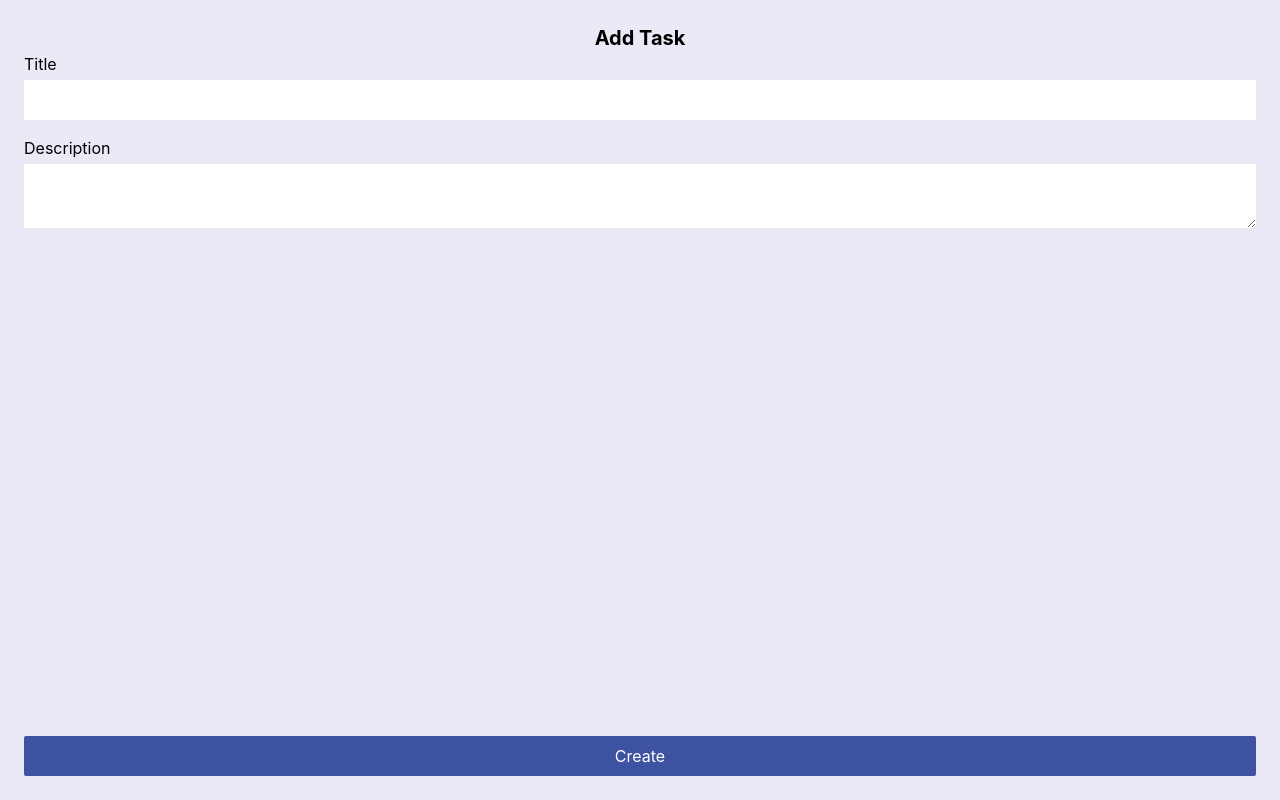
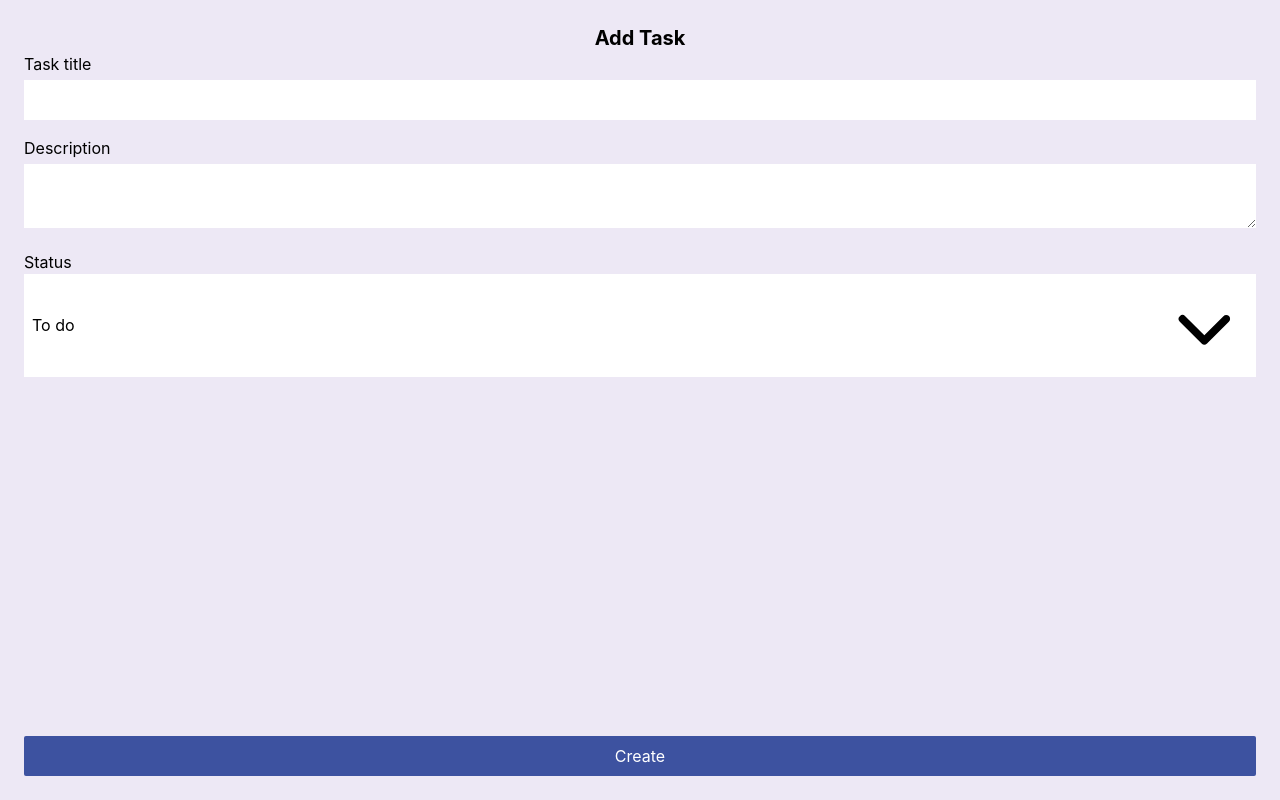
Before and after one commit to dennyp/tasktrack, a React (Create React App) app in the folder client/: page / in a window 1280 px wide. Both pictures are taken after a click on the link 640 px from the left and 768 px from the top of the page. Built offline with nearby package versions, Linux system fonts and the light colour scheme.

Commit message:
adding custom combobox

```diff
--- a/client/src/components/AddTask.jsx
+++ b/client/src/components/AddTask.jsx
@@ -8,19 +8,29 @@ import {
   Textarea,
 } from '@headlessui/react'
 import React from 'react'
+import CustomCombobox from './CustomCombobox'
 
+const statuses = [
+  { id: 1, name: 'To do' },
+  { id: 2, name: 'In progress' },
+  { id: 3, name: 'Done' },
+]
 const AddTask = () => {
   return (
     <>
       <Fieldset>
         <Legend className="text-xl font-bold text-center">Add Task</Legend>
         <Field className="mb-4">
-          <Label className="block text-md">Title</Label>
-          <Input className="w-full mt-1 py-2" name="title" />
+          <Label className="block text-md">Task title</Label>
+          <Input className="w-full mt-1 p-2" name="title" />
+        </Field>
+        <Field className="mb-4">
+          <Label className="block text-md">Description</Label>
+          <Textarea className="w-full mt-1 p-2" name="description" />
         </Field>
         <Field>
-          <Label className="block text-md">Description</Label>
-          <Textarea className="w-full mt-1 py-2" name="description" />
+          <Label className="block text-md">Status</Label>
+          <CustomCombobox itemChoices={statuses} />
         </Field>
       </Fieldset>
       <div className="self-end">
--- /dev/null
+++ b/client/src/components/CustomCombobox.jsx
@@ -0,0 +1,66 @@
+import {
+  Combobox,
+  ComboboxButton,
+  ComboboxInput,
+  ComboboxOption,
+  ComboboxOptions,
+} from '@headlessui/react'
+import { CheckIcon, ChevronDownIcon } from '@heroicons/react/20/solid'
+import React, { useState } from 'react'
+
+/**
+ * A custom combobox component which takes an array of objects with an id and a name.
+ * It will filter the options based on the user's input and display the filtered options.
+ * When an option is selected, it will call the onChange method with the selected item.
+ * When the user closes the combobox, it will call the onClose method with no arguments.
+ *
+ * @param {{ id: number, name: string }[]} itemChoices
+ * @returns {JSX.Element}
+ */
+const CustomCombobox = ({ itemChoices }) => {
+  const [selectedItem, setSelectedItem] = useState(itemChoices[0])
+  const [query, setQuery] = useState('')
+
+  const filtered =
+    query === ''
+      ? itemChoices
+      : itemChoices.filter((item) => {
+          return item.name.toLowerCase().includes(query.toLowerCase())
+        })
+
+  return (
+    <Combobox
+      value={selectedItem}
+      onChange={(value) => setSelectedItem(value)}
+      onClose={() => {
+        setQuery('')
+      }}
+    >
+      <div className="grid grid-cols-12  focus:outline-none">
+        <ComboboxInput
+          aria-label="Status"
+          displayValue={(item) => item?.name}
+          onChange={(event) => setQuery(event.target.value)}
+          className="col-span-11 p-2 z-10"
+        />
+        <ComboboxButton className="group col-span-1">
+          <ChevronDownIcon className="w-full h-full size-5 bg-white   group-data-[hover]:fill-black/60" />
+        </ComboboxButton>
+      </div>
+      <ComboboxOptions anchor="bottom start">
+        {filtered.map((item) => (
+          <ComboboxOption
+            key={item.id}
+            value={item}
+            className="grid grid-cols-12 group items-center bg-white gap-3"
+          >
+            <CheckIcon className="invisible size-4 col-span-1 group-data-[selected]:visible" />
+            <div className="col-span-11 ml-1">{item.name}</div>
+          </ComboboxOption>
+        ))}
+      </ComboboxOptions>
+    </Combobox>
+  )
+}
+
+export default CustomCombobox
```
